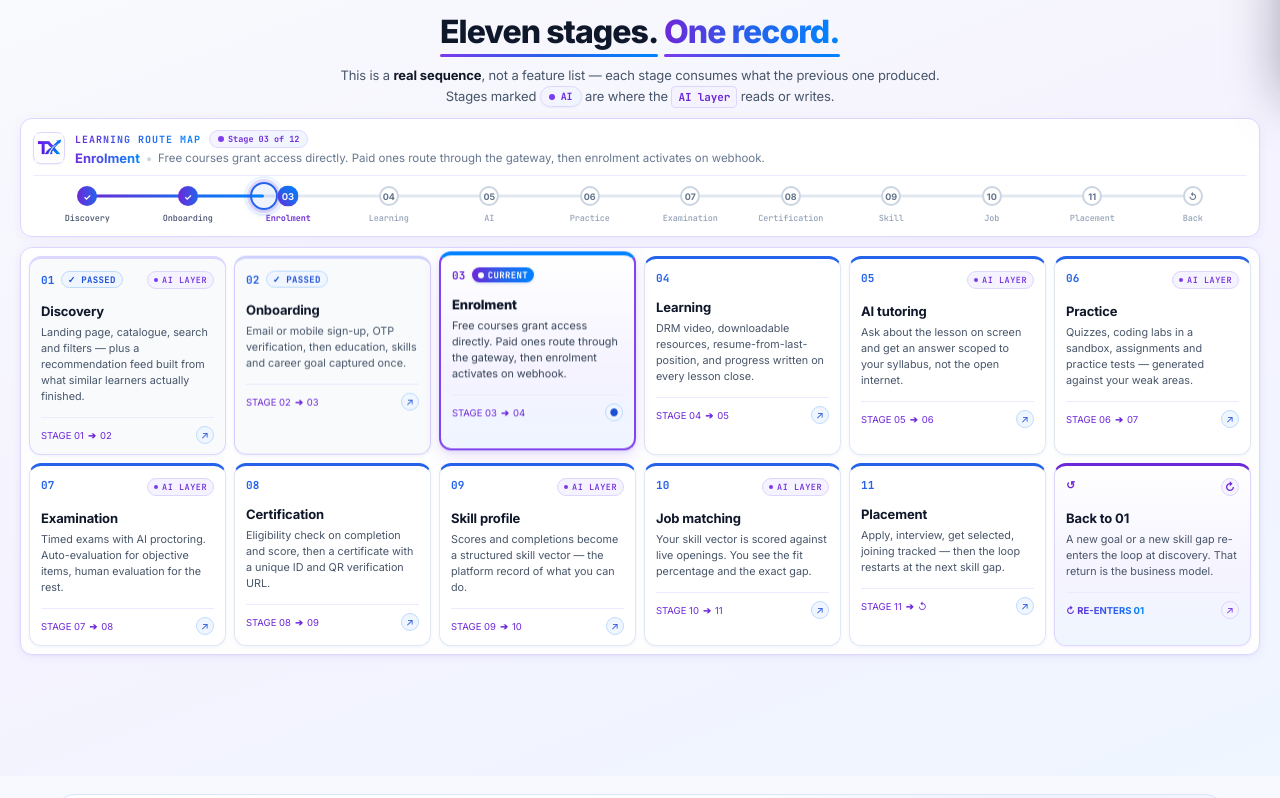
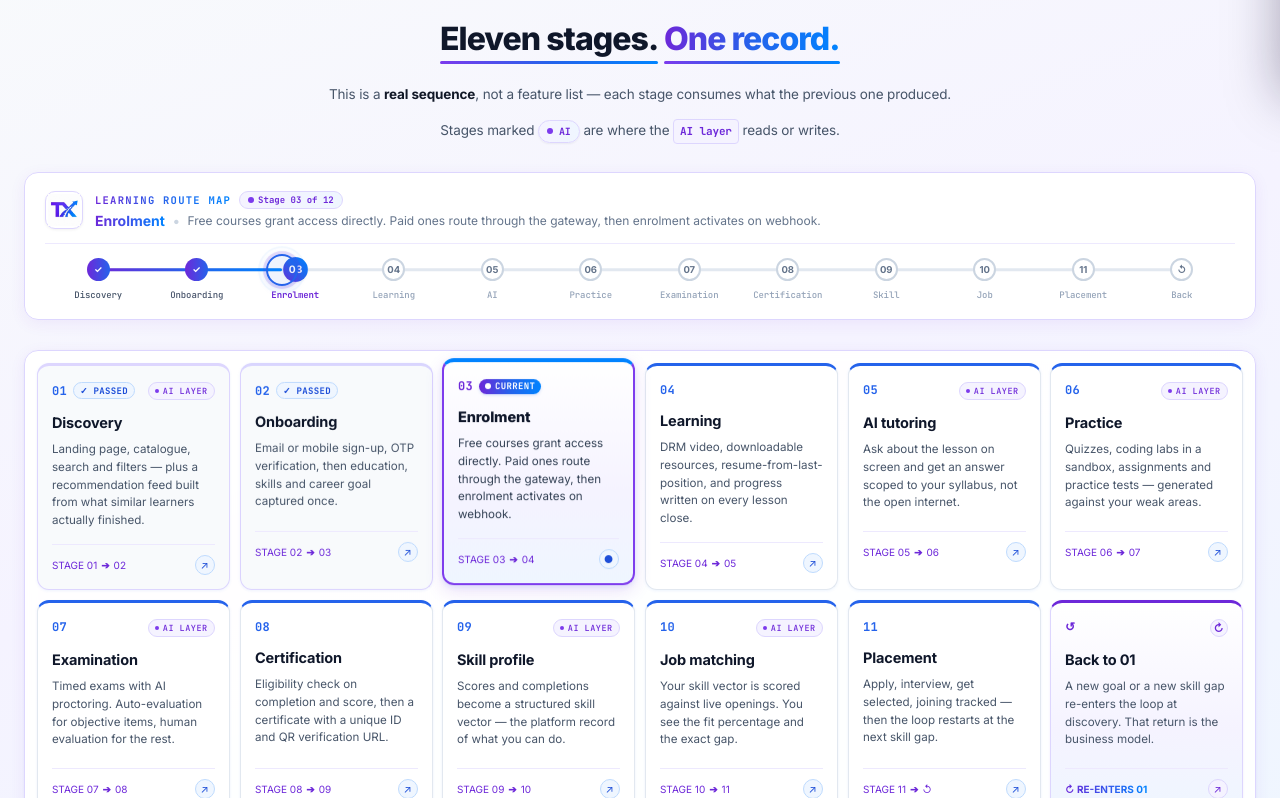
Before and after one commit to rashmith-per/Txpathwing, a React (Vite) app: page / in a window 1280 px wide. Shown: the part 682-1480 px from the top of the page. Built offline with nearby package versions, Linux system fonts and the light colour scheme.

Commit message:
certificate

```diff
--- a/index.html
+++ b/index.html
@@ -3,14 +3,10 @@
   <head>
     <meta charset="UTF-8" />
     <meta name="viewport" content="width=device-width, initial-scale=1.0" />
-<<<<<<< HEAD
     <link rel="preconnect" href="https://fonts.googleapis.com">
     <link rel="preconnect" href="https://fonts.gstatic.com" crossorigin>
     <link href="https://fonts.googleapis.com/css2?family=Inter:wght@400;500;600;700&family=JetBrains+Mono:wght@400;500;600;700&family=Plus+Jakarta+Sans:wght@500;600;700;800&family=Space+Grotesk:wght@500;600;700&display=swap" rel="stylesheet">
     <title>TX Path - Credential Verification & Learner Journey</title>
-=======
-    <title>TX-Pathwing</title>
->>>>>>> c1c70808101d1bf0df2db2b3c30252834197f378
   </head>
   <body>
     <div id="root"></div>
--- a/src/modules/marketing/presentation/pages/Home/Home.jsx
+++ b/src/modules/marketing/presentation/pages/Home/Home.jsx
@@ -1,6 +1,7 @@
 import OnePlatform from "../../components/OnePlatform/OnePlatform";
 import ElevenStages from "../Learner_journey/Learner_journey";
 import Courses from "../Courses/Courses";
+import CTA from "../../components/CTA/CTA";
 import "./Home.css";
 
 const deliveryModes = [
@@ -40,6 +41,7 @@ function Home() {
       <OnePlatform />
       <ElevenStages />
       <Courses />
+      <CTA/>
 
       {/* Delivery Section */}
       <section className="delivery-section">
--- a/src/modules/marketing/presentation/pages/Learner_journey/Learner_journey.css
+++ b/src/modules/marketing/presentation/pages/Learner_journey/Learner_journey.css
@@ -4,18 +4,18 @@
 .mono-font { font-family: 'JetBrains Mono', monospace; }
 
 /* Page shell */
-.page-wrap { min-height: 100vh; width: 100%; color: #0F172A; -webkit-font-smoothing: antialiased; overflow-x: hidden; position: relative; background: linear-gradient(160deg, #F8FAFC 0%, #F5F3FF 50%, #EFF6FF 100%); }
+.page-wrap { min-height: 100vh; width: 100%; color: #0F172A; -webkit-font-smoothing: antialiased; overflow-x: hidden; position: relative; background: linear-gradient(160deg, #F8FAFC 0%, #F5F3FF 50%, #EFF6FF 100%); display: flex; flex-direction: column; justify-content: center; padding: 24px 0 28px; }
 .page-wrap ::selection { background: #EDE9FE; }
-.page-body { margin: 0 auto; max-width: 1440px; padding: 6px 12px 8px; }
-@media (min-width: 640px) { .page-body { padding-left: 20px; padding-right: 20px; } }
+.page-body { margin: 0 auto; max-width: 1440px; width: 100%; padding: 0 16px; display: flex; flex-direction: column; justify-content: center; gap: 14px; }
+@media (min-width: 640px) { .page-body { padding-left: 24px; padding-right: 24px; gap: 16px; } }
 
 /* Hero */
 .hero-block { max-width: 800px; margin: 0 auto; text-align: center; display: flex; flex-direction: column; align-items: center; }
 .label-wrap { display: flex; justify-content: center; overflow: hidden; }
 .hero-label { display: inline-flex; overflow: hidden; font-size: 13.5px; font-weight: 700; text-transform: uppercase; letter-spacing: 0.22em; color: transparent; background-clip: text; -webkit-background-clip: text; background-image: linear-gradient(90deg, #6D28D9 0%, #2563EB 50%, #0084FF 100%); animation: labelFadeTypewriter 800ms cubic-bezier(0.16,1,0.3,1) forwards; will-change: letter-spacing, transform, opacity; }
 @media (min-width: 640px) { .hero-label { font-size: 15px; letter-spacing: 0.25em; } }
-.hero-title { margin: 8px 0 0; font-size: 26px; line-height: 1.25; letter-spacing: -0.03em; font-weight: 800; }
-@media (min-width: 640px) { .hero-title { font-size: 32px; margin-top: 10px; } }
+.hero-title { margin: 18px 0 0; font-size: 26px; line-height: 1.25; letter-spacing: -0.03em; font-weight: 800; }
+@media (min-width: 640px) { .hero-title { font-size: 32px; margin-top: 20px; } }
 .line-wrap { display: inline-block; position: relative; padding-bottom: 4px; vertical-align: bottom; }
 .hero-line { display: inline-block; opacity: 0; transform: translateY(18px); will-change: transform, opacity; line-height: 1.15; }
 .line-first { color: #0F172A; animation: lineSlideUp 600ms cubic-bezier(0.16,1,0.3,1) forwards; }
@@ -23,82 +23,83 @@
 .title-rule { position: absolute; left: 0; bottom: 0; height: 2.5px; width: 100%; background: linear-gradient(90deg, #7C3AED 0%, #2563EB 50%, #0084FF 100%); border-radius: 999px; transform-origin: left; transform: scaleX(0); opacity: 0; }
 .rule-first { animation: underlineGrow 600ms cubic-bezier(0.16,1,0.3,1) forwards; animation-delay: 550ms; }
 .rule-second { animation: underlineGrow 600ms cubic-bezier(0.16,1,0.3,1) forwards; animation-delay: 700ms; }
-.desc-wrap { margin-top: 8px; max-width: 640px; margin-left: auto; margin-right: auto; text-align: center; }
-@media (min-width: 640px) { .desc-wrap { margin-top: 10px; } }
+.desc-wrap { margin-top: 18px; max-width: 680px; margin-left: auto; margin-right: auto; text-align: center; }
+@media (min-width: 640px) { .desc-wrap { margin-top: 20px; } }
 .fade-in { opacity: 0; animation: fadeUpDesc 650ms cubic-bezier(0.16,1,0.3,1) forwards; animation-delay: 850ms; }
-.hero-desc { font-size: 12.5px; line-height: 1.5; color: #475569; font-weight: 400; letter-spacing: -0.01em; }
-@media (min-width: 640px) { .hero-desc { font-size: 13px; } }
+.hero-desc { font-size: 13px; line-height: 1.7; color: #475569; font-weight: 400; letter-spacing: -0.01em; display: flex; flex-direction: column; gap: 10px; }
+@media (min-width: 640px) { .hero-desc { font-size: 13.5px; line-height: 1.75; gap: 12px; } }
+.desc-sentence { display: block; }
 .desc-strong { font-weight: 700; color: #111827; }
 .ai-tag { display: inline-flex; align-items: center; gap: 6px; padding: 2px 8px; border-radius: 9999px; background: linear-gradient(90deg, #F5F3FF, #EFF6FF); border: 1px solid #DDD6FE; color: #6D28D9; font-size: 10px; font-weight: 700; box-shadow: 0 1px 2px rgba(0,0,0,0.05); vertical-align: middle; }
 .tag-dot { height: 6px; width: 6px; border-radius: 9999px; background: #7C3AED; }
 .layer-chip { display: inline-flex; align-items: center; padding: 2px 6px; border-radius: 4px; background: #F5F3FF; border: 1px solid #DDD6FE; color: #6D28D9; font-weight: 700; font-size: 11px; vertical-align: middle; }
 
 /* Route map */
-.route-map { margin-top: 10px; border-radius: 12px; border: 1px solid #DDD6FE; background: rgba(255,255,255,0.95); backdrop-filter: blur(12px); padding: 8px 12px; box-shadow: 0 2px 12px rgba(109,40,217,0.06); }
-@media (min-width: 640px) { .route-map { padding: 10px 12px; } }
-.map-header { display: flex; flex-direction: column; gap: 8px; justify-content: space-between; padding-bottom: 8px; border-bottom: 1px solid #EDE9FE; }
+.route-map { margin-top: 12px; border-radius: 14px; border: 1px solid #DDD6FE; background: rgba(255,255,255,0.95); backdrop-filter: blur(12px); padding: 14px 18px 12px; box-shadow: 0 4px 16px rgba(109,40,217,0.07); }
+@media (min-width: 640px) { .route-map { padding: 16px 20px 14px; } }
+.map-header { display: flex; flex-direction: column; gap: 8px; justify-content: space-between; padding-bottom: 12px; border-bottom: 1px solid #EDE9FE; }
 @media (min-width: 768px) { .map-header { flex-direction: row; align-items: center; } }
-.header-left { display: flex; align-items: center; gap: 10px; }
-.logo-box { height: 32px; width: 32px; border-radius: 8px; background: #fff; border: 1px solid #DDD6FE; padding: 2px; display: flex; align-items: center; justify-content: center; box-shadow: 0 1px 2px rgba(0,0,0,0.05); flex-shrink: 0; }
-.logo-mark { height: 28px; width: auto; object-fit: contain; }
-.stage-banner { min-height: 38px; display: flex; flex-direction: column; justify-content: center; }
+.header-left { display: flex; align-items: center; gap: 12px; }
+.logo-box { height: 38px; width: 38px; border-radius: 10px; background: #fff; border: 1px solid #DDD6FE; padding: 3px; display: flex; align-items: center; justify-content: center; box-shadow: 0 1px 3px rgba(0,0,0,0.06); flex-shrink: 0; }
+.logo-mark { height: 32px; width: auto; object-fit: contain; }
+.stage-banner { min-height: 42px; display: flex; flex-direction: column; justify-content: center; }
 .slide-in { animation: stepBannerGlide 500ms cubic-bezier(0.25, 1, 0.4, 1) forwards; }
 .banner-top { display: flex; align-items: center; gap: 8px; flex-wrap: wrap; }
-.map-label { font-size: 10px; font-weight: 700; text-transform: uppercase; letter-spacing: 0.1em; color: transparent; background-image: linear-gradient(90deg, #6D28D9 0%, #2563EB 50%, #0084FF 100%); background-clip: text; -webkit-background-clip: text; }
-.stage-counter { display: inline-flex; align-items: center; gap: 4px; border-radius: 9999px; padding: 2px 8px; font-size: 8.5px; font-weight: 700; background: linear-gradient(90deg, #F5F3FF, #EFF6FF); color: #6D28D9; border: 1px solid #DDD6FE; }
+.map-label { font-size: 10.5px; font-weight: 700; text-transform: uppercase; letter-spacing: 0.12em; color: transparent; background-image: linear-gradient(90deg, #6D28D9 0%, #2563EB 50%, #0084FF 100%); background-clip: text; -webkit-background-clip: text; }
+.stage-counter { display: inline-flex; align-items: center; gap: 4px; border-radius: 9999px; padding: 2px 8px; font-size: 9px; font-weight: 700; background: linear-gradient(90deg, #F5F3FF, #EFF6FF); color: #6D28D9; border: 1px solid #DDD6FE; }
 .dot-small, .dot-white { height: 6px; width: 6px; border-radius: 9999px; }
 .dot-small { background: #7C3AED; }
 .dot-white { background: #fff; }
-.title-row { font-size: 13px; font-weight: 700; color: #0F172A; margin-top: 2px; display: flex; align-items: center; gap: 6px; flex-wrap: wrap; }
+.title-row { font-size: 14px; font-weight: 700; color: #0F172A; margin-top: 3px; display: flex; align-items: center; gap: 8px; flex-wrap: wrap; }
 .banner-heading { color: transparent; background-image: linear-gradient(90deg, #6D28D9, #0084FF); background-clip: text; -webkit-background-clip: text; }
 .title-separator { color: #CBD5E1; display: none; }
 @media (min-width: 640px) { .title-separator { display: inline; } }
-.banner-desc { font-size: 11.5px; font-weight: 400; color: #64748B; }
+.banner-desc { font-size: 12px; font-weight: 400; color: #64748B; }
 
 /* Progress trail */
-.progress-trail { padding-top: 8px; position: relative; overflow-x: auto; padding-bottom: 2px; }
-.trail-inner { min-width: 620px; padding-left: 4px; padding-right: 4px; }
-.progress-track { position: relative; height: 24px; display: flex; align-items: center; }
-.track-base { position: absolute; top: 50%; transform: translateY(-50%); height: 3px; background: #E2E8F0; border-radius: 9999px; }
-.track-fill { position: absolute; top: 50%; transform: translateY(-50%); height: 3px; background-image: linear-gradient(90deg, #6D28D9, #2563EB, #0084FF); border-radius: 9999px; transition: width 1100ms cubic-bezier(0.25, 1, 0.4, 1); will-change: width; }
-.progress-runner { position: absolute; top: 50%; width: 28px; height: 28px; border-radius: 9999px; border: 2px solid #2563EB; background: rgba(37, 99, 235, 0.08); box-shadow: 0 0 0 3px rgba(109, 40, 217, 0.15), 0 2px 8px rgba(37, 99, 235, 0.25); transform: translate(-50%, -50%); transition: left 1100ms cubic-bezier(0.25, 1, 0.4, 1); z-index: 20; pointer-events: none; }
+.progress-trail { padding-top: 12px; position: relative; overflow-x: auto; padding-bottom: 4px; }
+.trail-inner { min-width: 640px; padding-left: 4px; padding-right: 4px; }
+.progress-track { position: relative; height: 28px; display: flex; align-items: center; }
+.track-base { position: absolute; top: 50%; transform: translateY(-50%); height: 3.5px; background: #E2E8F0; border-radius: 9999px; }
+.track-fill { position: absolute; top: 50%; transform: translateY(-50%); height: 3.5px; background-image: linear-gradient(90deg, #6D28D9, #2563EB, #0084FF); border-radius: 9999px; transition: width 1100ms cubic-bezier(0.25, 1, 0.4, 1); will-change: width; }
+.progress-runner { position: absolute; top: 50%; width: 32px; height: 32px; border-radius: 9999px; border: 2.5px solid #2563EB; background: rgba(37, 99, 235, 0.08); box-shadow: 0 0 0 3px rgba(109, 40, 217, 0.15), 0 2px 8px rgba(37, 99, 235, 0.25); transform: translate(-50%, -50%); transition: left 1100ms cubic-bezier(0.25, 1, 0.4, 1); z-index: 20; pointer-events: none; }
 .progress-runner::after { content: ''; position: absolute; inset: -5px; border-radius: 9999px; border: 1.5px solid rgba(0, 132, 255, 0.4); animation: runnerPulse 2s cubic-bezier(0.22, 1, 0.36, 1) infinite; pointer-events: none; }
 .progress-steps { display: grid; grid-template-columns: repeat(12, 1fr); width: 100%; height: 100%; position: relative; z-index: 10; }
 .progress-step { display: flex; align-items: center; justify-content: center; height: 100%; cursor: pointer; background: none; border: none; padding: 0; }
 .progress-step:focus-visible { outline: 2px solid #6D28D9; outline-offset: 2px; }
-.step-circle { height: 20px; width: 20px; border-radius: 9999px; display: flex; align-items: center; justify-content: center; font-size: 9px; font-weight: 700; transition: all 650ms cubic-bezier(0.25, 1, 0.4, 1); background: #fff; border: 2px solid #CBD5E1; color: #64748B; }
+.step-circle { height: 23px; width: 23px; border-radius: 9999px; display: flex; align-items: center; justify-content: center; font-size: 9.5px; font-weight: 700; transition: all 650ms cubic-bezier(0.25, 1, 0.4, 1); background: #fff; border: 2px solid #CBD5E1; color: #64748B; }
 .progress-step:hover .step-circle { border-color: #94A3B8; }
-.step-circle.is-current { background-image: linear-gradient(to top right, #6D28D9, #2563EB, #0084FF); color: #fff; box-shadow: 0 1px 2px rgba(0,0,0,0.05); transform: scale(1.05); border: none; }
+.step-circle.is-current { background-image: linear-gradient(to top right, #6D28D9, #2563EB, #0084FF); color: #fff; box-shadow: 0 1px 2px rgba(0,0,0,0.05); transform: scale(1.08); border: none; }
 .step-circle.is-passed { background-image: linear-gradient(90deg, #6D28D9, #2563EB); color: #fff; border: none; }
-.progress-labels { display: grid; grid-template-columns: repeat(12, 1fr); width: 100%; text-align: center; margin-top: 4px; }
+.progress-labels { display: grid; grid-template-columns: repeat(12, 1fr); width: 100%; text-align: center; margin-top: 5px; }
 .label-button { display: flex; align-items: center; justify-content: center; cursor: pointer; background: none; border: none; padding: 0; }
 .label-button:focus-visible { outline: 2px solid #6D28D9; outline-offset: 2px; }
-.label-text { font-size: 8.5px; font-weight: 500; overflow: hidden; text-overflow: ellipsis; white-space: nowrap; max-width: 100%; padding: 0 2px; letter-spacing: -0.01em; transition: color 650ms cubic-bezier(0.25, 1, 0.4, 1); color: #94A3B8; }
+.label-text { font-size: 9px; font-weight: 500; overflow: hidden; text-overflow: ellipsis; white-space: nowrap; max-width: 100%; padding: 0 2px; letter-spacing: -0.01em; transition: color 650ms cubic-bezier(0.25, 1, 0.4, 1); color: #94A3B8; }
 .label-text.is-current { color: #6D28D9; font-weight: 700; }
 .label-text.is-passed { color: #475569; }
 
 /* Stages grid */
-.stages-panel { margin-top: 10px; border-radius: 12px; border: 1px solid #DDD6FE; background: rgba(255,255,255,0.9); backdrop-filter: blur(4px); padding: 8px; box-shadow: 0 2px 12px rgba(109,40,217,0.06), 0 1px 3px rgba(37,99,235,0.06); }
-.stages-grid { display: grid; grid-template-columns: repeat(2, 1fr); gap: 6px; }
-@media (min-width: 640px) { .stages-grid { grid-template-columns: repeat(3, 1fr); gap: 8px; } }
+.stages-panel { margin-top: 14px; border-radius: 14px; border: 1px solid #DDD6FE; background: rgba(255,255,255,0.92); backdrop-filter: blur(6px); padding: 12px; box-shadow: 0 4px 16px rgba(109,40,217,0.07), 0 1px 3px rgba(37,99,235,0.06); }
+.stages-grid { display: grid; grid-template-columns: repeat(2, 1fr); gap: 8px; }
+@media (min-width: 640px) { .stages-grid { grid-template-columns: repeat(3, 1fr); gap: 10px; } }
 @media (min-width: 768px) { .stages-grid { grid-template-columns: repeat(4, 1fr); } }
 @media (min-width: 1024px) { .stages-grid { grid-template-columns: repeat(6, 1fr); } }
 
 .stage-card { position: relative; border-radius: 12px; background: #FFFFFF; border: 1px solid #E2E8F0; border-top: 3px solid #2563EB; overflow: hidden; box-shadow: 0 1px 3px rgba(37, 99, 235, 0.08); opacity: 1; transition: transform 650ms cubic-bezier(0.25, 1, 0.4, 1), background 650ms cubic-bezier(0.25, 1, 0.4, 1), border-color 650ms cubic-bezier(0.25, 1, 0.4, 1), box-shadow 650ms cubic-bezier(0.25, 1, 0.4, 1); will-change: transform; cursor: pointer; }
 .stage-card::before { content: ''; position: absolute; top: 0; left: -120%; width: 100%; height: 100%; background: linear-gradient(90deg, transparent, rgba(255, 255, 255, 0.4), transparent); transition: left 650ms ease; pointer-events: none; z-index: 15; }
 .stage-card:hover::before { left: 120%; }
-.card-inner { background: transparent; border-radius: 12px; padding: 12px 11px 10px 11px; min-height: 150px; display: flex; flex-direction: column; justify-content: space-between; transition: padding 250ms cubic-bezier(0.4,0,0.2,1); }
+.card-inner { background: transparent; border-radius: 12px; padding: 16px 14px 14px 14px; min-height: 210px; display: flex; flex-direction: column; justify-content: space-between; transition: padding 250ms cubic-bezier(0.4,0,0.2,1); }
 .card-top { display: flex; align-items: flex-start; justify-content: space-between; gap: 4px; flex-wrap: wrap; }
 .top-left { display: flex; align-items: center; gap: 6px; }
 .top-right { display: flex; align-items: center; gap: 4px; }
-.stage-number { color: #2563EB; font-weight: 700; transition: color 250ms cubic-bezier(0.4,0,0.2,1); font-size: 11px; letter-spacing: 0.02em; }
-.stage-title { color: #0F172A; font-size: 13px; font-weight: 700; transition: color 250ms cubic-bezier(0.4,0,0.2,1); margin-top: 7px; letter-spacing: -0.01em; line-height: 1.25; }
-.stage-description { color: #475569; font-size: 10.8px; line-height: 1.48; transition: color 250ms cubic-bezier(0.4,0,0.2,1); margin-top: 6px; }
-.card-footer { margin-top: 12px; display: flex; align-items: center; justify-content: space-between; border-top: 1px solid #EDE9FE; padding-top: 8px; }
-.footer-text { color: #6D28D9; font-size: 9.5px; transition: color 250ms cubic-bezier(0.4,0,0.2,1); display: inline-flex; align-items: center; gap: 4px; }
+.stage-number { color: #2563EB; font-weight: 700; transition: color 250ms cubic-bezier(0.4,0,0.2,1); font-size: 12px; letter-spacing: 0.02em; }
+.stage-title { color: #0F172A; font-size: 14.5px; font-weight: 700; transition: color 250ms cubic-bezier(0.4,0,0.2,1); margin-top: 9px; letter-spacing: -0.01em; line-height: 1.3; }
+.stage-description { color: #475569; font-size: 11.6px; line-height: 1.54; transition: color 250ms cubic-bezier(0.4,0,0.2,1); margin-top: 8px; flex: 1; }
+.card-footer { margin-top: 14px; display: flex; align-items: center; justify-content: space-between; border-top: 1px solid #EDE9FE; padding-top: 10px; }
+.footer-text { color: #6D28D9; font-size: 10px; transition: color 250ms cubic-bezier(0.4,0,0.2,1); display: inline-flex; align-items: center; gap: 4px; }
 .loop-label { color: transparent; background-image: linear-gradient(90deg, #6D28D9, #0084FF); background-clip: text; -webkit-background-clip: text; font-weight: 700; }
 .arrow-glyph { color: #6D28D9; font-weight: 700; }
-.arrow-icon { border: 1px solid #BFDBFE; color: #1D4ED8; background: #EFF6FF; transition: all 250ms cubic-bezier(0.4,0,0.2,1); height: 18px; width: 18px; border-radius: 9999px; display: flex; align-items: center; justify-content: center; font-size: 10px; }
+.arrow-icon { border: 1px solid #BFDBFE; color: #1D4ED8; background: #EFF6FF; transition: all 250ms cubic-bezier(0.4,0,0.2,1); height: 20px; width: 20px; border-radius: 9999px; display: flex; align-items: center; justify-content: center; font-size: 10.5px; }
 
 .layer-tag { display: inline-flex; align-items: center; gap: 4px; border-radius: 9999px; background: #F5F3FF; border: 1px solid #DDD6FE; color: #6D28D9; font-weight: 600; transition: all 250ms cubic-bezier(0.4,0,0.2,1); }
 .tag-large { padding: 2px 8px; font-size: 8px; font-weight: 600; }
--- a/src/modules/marketing/presentation/pages/Learner_journey/Learner_journey.jsx
+++ b/src/modules/marketing/presentation/pages/Learner_journey/Learner_journey.jsx
@@ -51,7 +51,10 @@ export default function ElevenStages() {
 
           <div className="desc-wrap fade-in">
             <p className="hero-desc">
+              <span className="desc-sentence">
                 This is a <span className="desc-strong">real sequence</span>, not a feature list — each stage consumes what the previous one produced.
+              </span>
+              <span className="desc-sentence">
                 Stages marked{" "}
                 <span className="ai-tag mono-font">
                   <span className="tag-dot" />
@@ -62,6 +65,7 @@ export default function ElevenStages() {
                   AI layer
                 </span>{" "}
                 reads or writes.
+              </span>
             </p>
           </div>
         </div>
```
Also changed, not shown: screenshot.png (deleted). Lines whose indentation alone changed are shown as unchanged.
